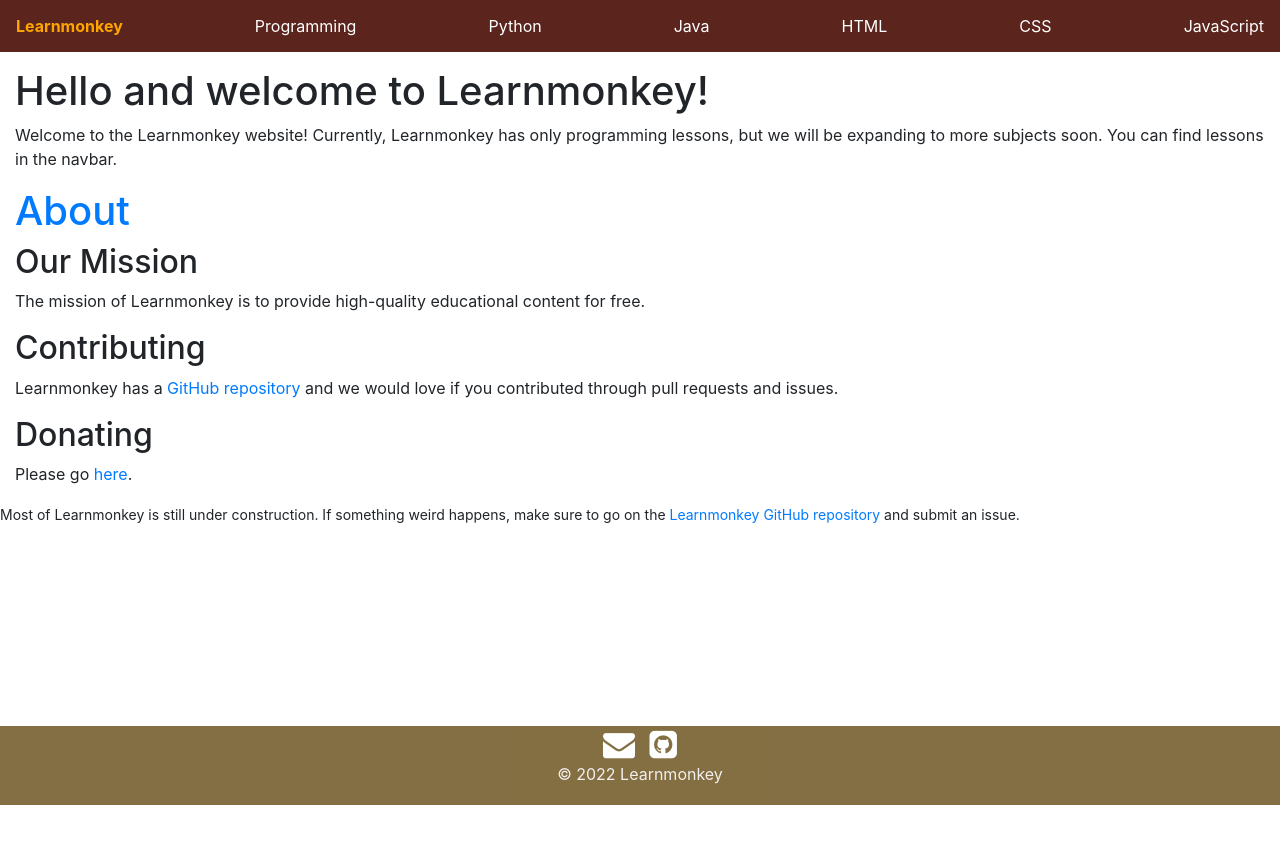
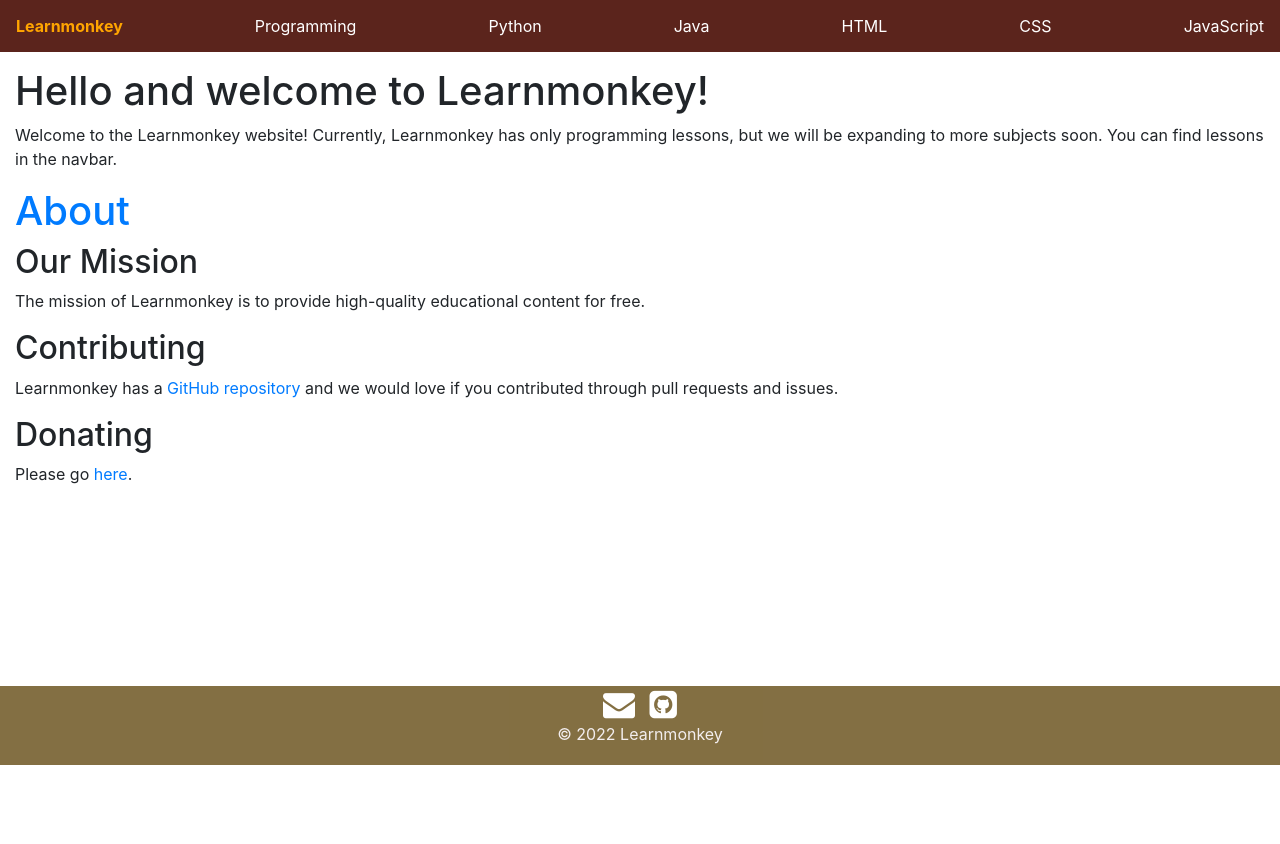
Before and after one commit to learnmonkey/learnmonkey.github.io, a Jekyll site: the page built from index.html, in a window 1280 px wide. Shown: the top 844 px of the page. Built offline with Jekyll 4.4.1, drawn with Linux system fonts in a browser that asks for light colours.

Commit message:
Update footer.html

```diff
--- a/_includes/footer.html
+++ b/_includes/footer.html
@@ -1,5 +1,4 @@
 <!-- the site. things are the values set in the _config.yml file -->
-<small>Most of Learnmonkey is still under construction. If something weird happens, make sure to go on the <a href="https://github.com/learnmonkey/learnmonkey.github.io">Learnmonkey GitHub repository</a> and submit an issue.</small>
 <footer>
     <div id="footer-icons">
         <a href="mailto:{{site.email}}"><i class="fa fa-envelope footer-icon"></i></a>
```
